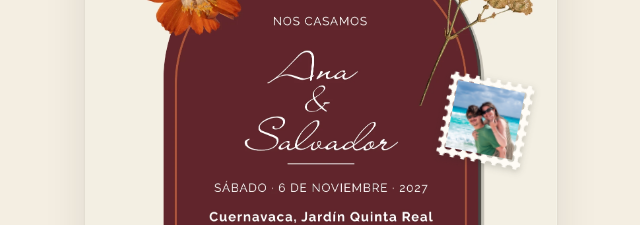
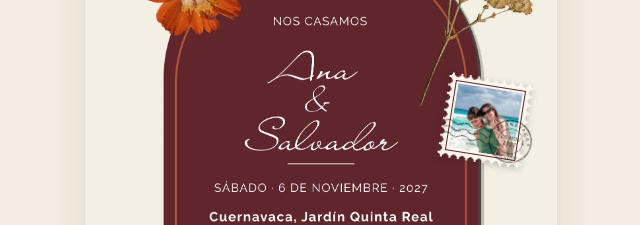
Before and after one commit to chavmoreno/PROYECTO_BODA, a plain HTML site: page docs/Invitacion/index.html in a window 1280 px wide. Shown: the part 130-355 px from the top of the page, without its empty margins (319-959 px from the left). Drawn offline with Linux system fonts and the light colour scheme.

Commit message:
Invitación: sello postal rediseñado con matasellos
- Perforaciones solo en la orilla (ya no se ve el fondo junto a la foto)
- Filete interior color vino y matasellos con Cuernavaca, México, 06 NOV 2027

Co-Authored-By: Claude Opus 5.5 <noreply@anthropic.com>

```diff
--- a/docs/Invitacion/index.html
+++ b/docs/Invitacion/index.html
@@ -13,7 +13,7 @@
 <link rel="preconnect" href="https://fonts.googleapis.com">
 <link rel="preconnect" href="https://fonts.gstatic.com" crossorigin>
 <link href="https://fonts.googleapis.com/css2?family=Allura&family=Raleway:wght@500;700&display=swap" rel="stylesheet">
-<link rel="stylesheet" href="invitacion.css?v=7">
+<link rel="stylesheet" href="invitacion.css?v=11">
 </head>
 <body>
 <main class="pagina">
@@ -22,7 +22,38 @@
   <div class="invitacion" id="invitacion" data-estado="cargando">
     <img class="fondo" src="img/fondo.webp" width="1429" height="2000"
          alt="Invitación a la boda de Ana y Salvador: sábado 6 de noviembre de 2027, Jardín Quinta Real, Cuernavaca. Ceremonia 1:00 PM, cóctel 2:00 PM, comida 4:00 PM.">
-    <div class="sello" aria-hidden="true"><div class="sello-papel"><img src="../img/portada.jpg" alt="" width="1800" height="1200" decoding="async"></div></div>
+    <div class="sello" aria-hidden="true">
+      <div class="sello-sombra"><div class="sello-papel"><div class="sello-foto"><img src="../img/portada.jpg" alt="" width="1800" height="1200" decoding="async"></div></div></div>
+      <!-- Matasellos dibujado: círculo con lugar y fecha, y líneas onduladas -->
+      <svg class="matasello" viewBox="0 0 220 120" focusable="false">
+        <defs>
+          <path id="ms-arriba" d="M116 60a34 34 0 0 1 68 0"/>
+          <path id="ms-abajo" d="M108 60a42 42 0 0 0 84 0"/>
+          <filter id="ms-tinta" x="-5%" y="-5%" width="110%" height="110%">
+            <feTurbulence type="fractalNoise" baseFrequency="1.1" numOctaves="2" seed="7" result="ruido"/>
+            <feColorMatrix in="ruido" type="matrix" values="0 0 0 0 0  0 0 0 0 0  0 0 0 0 0  0 0 0 -1.6 1.5" result="desgaste"/>
+            <feComposite in="SourceGraphic" in2="desgaste" operator="in"/>
+          </filter>
+        </defs>
+        <g filter="url(#ms-tinta)">
+          <g fill="none" stroke="currentColor" stroke-linecap="round">
+            <path stroke-width="2.4" d="M2 46q9-7 18 0t18 0 18 0 18 0 18 0 14 0"/>
+            <path stroke-width="2.4" d="M2 60q9-7 18 0t18 0 18 0 18 0 18 0 10 0"/>
+            <path stroke-width="2.4" d="M2 74q9-7 18 0t18 0 18 0 18 0 18 0 14 0"/>
+            <circle cx="150" cy="60" r="46" stroke-width="2.6"/>
+            <circle cx="150" cy="60" r="28" stroke-width="1.6"/>
+          </g>
+          <g fill="currentColor" font-family="Raleway, sans-serif" font-weight="700" text-anchor="middle">
+            <text font-size="10.5" letter-spacing="2.2"><textPath href="#ms-arriba" startOffset="50%">CUERNAVACA</textPath></text>
+            <text font-size="10.5" letter-spacing="2.2"><textPath href="#ms-abajo" startOffset="50%">MÉXICO</textPath></text>
+            <text x="150" y="57" font-size="11" letter-spacing="1">06 NOV</text>
+            <text x="150" y="70" font-size="11" letter-spacing="1.5">2027</text>
+            <path d="M107 60l2.2-1.6 2.2 1.6-.8-2.6 2.2-1.6h-2.7l-.9-2.6-.9 2.6h-2.7l2.2 1.6z" transform="translate(-2 2)"/>
+            <path d="M189 60l2.2-1.6 2.2 1.6-.8-2.6 2.2-1.6h-2.7l-.9-2.6-.9 2.6h-2.7l2.2 1.6z" transform="translate(-1 2)"/>
+          </g>
+        </g>
+      </svg>
+    </div>
     <p class="campo-nombre" id="inv-nombre" aria-live="polite"></p>
     <span class="campo-linea" aria-hidden="true"></span>
     <p class="campo-etiqueta">Código de invitado</p>
--- a/docs/Invitacion/invitacion.css
+++ b/docs/Invitacion/invitacion.css
@@ -76,21 +76,37 @@ body { background: var(--crema); color: var(--tinta); font: 500 16px/1.5 var(--s
 /* Foto de los novios como sello postal, inclinada sobre el borde del arco */
 .sello {
   position: absolute; top: 24.8%; left: 75.8%; width: 18%;
-  transform: rotate(11deg); transform-origin: center;
-  filter: drop-shadow(0 .5cqw .8cqw rgba(41, 38, 31, .28));
+  transform: rotate(9deg); transform-origin: center;
 }
+.sello-sombra { filter: drop-shadow(0 .45cqw .7cqw rgba(41, 38, 31, .28)); }
 .sello-papel {
-  --r: .85cqw;                                   /* radio de cada perforación */
-  aspect-ratio: 1; padding: calc(var(--r) * 2.1);
-  background: #FFFCF6;
-  /* Bordes perforados: un rectángulo sólido + círculos centrados en el borde */
+  --r: .7cqw;                     /* radio de cada perforación */
+  --t: calc(var(--r) * 1.15);     /* franja de la orilla donde van los medios círculos */
+  --s: calc(var(--r) * 2.7);      /* separación entre perforaciones */
+  aspect-ratio: 1; padding: calc(var(--r) * 3);
+  background: #FBF7EE;
+  /* Orilla perforada: medios círculos solo en el borde (uno por lado) + centro sólido */
   -webkit-mask:
-    linear-gradient(#000 0 0) content-box,
-    radial-gradient(circle, #0000 calc(var(--r) - .5px), #000 var(--r)) calc(var(--r) * -1.25) calc(var(--r) * -1.25) / calc(var(--r) * 2.5) calc(var(--r) * 2.5) round;
+    linear-gradient(#000 0 0) center / calc(100% - 2 * var(--t)) calc(100% - 2 * var(--t)) no-repeat,
+    radial-gradient(circle at 50% 0, #0000 var(--r), #000 calc(var(--r) + .5px)) top / var(--s) var(--t) round no-repeat,
+    radial-gradient(circle at 50% 100%, #0000 var(--r), #000 calc(var(--r) + .5px)) bottom / var(--s) var(--t) round no-repeat,
+    radial-gradient(circle at 0 50%, #0000 var(--r), #000 calc(var(--r) + .5px)) left / var(--t) var(--s) no-repeat round,
+    radial-gradient(circle at 100% 50%, #0000 var(--r), #000 calc(var(--r) + .5px)) right / var(--t) var(--s) no-repeat round;
           mask:
-    linear-gradient(#000 0 0) content-box,
-    radial-gradient(circle, #0000 calc(var(--r) - .5px), #000 var(--r)) calc(var(--r) * -1.25) calc(var(--r) * -1.25) / calc(var(--r) * 2.5) calc(var(--r) * 2.5) round;
+    linear-gradient(#000 0 0) center / calc(100% - 2 * var(--t)) calc(100% - 2 * var(--t)) no-repeat,
+    radial-gradient(circle at 50% 0, #0000 var(--r), #000 calc(var(--r) + .5px)) top / var(--s) var(--t) round no-repeat,
+    radial-gradient(circle at 50% 100%, #0000 var(--r), #000 calc(var(--r) + .5px)) bottom / var(--s) var(--t) round no-repeat,
+    radial-gradient(circle at 0 50%, #0000 var(--r), #000 calc(var(--r) + .5px)) left / var(--t) var(--s) no-repeat round,
+    radial-gradient(circle at 100% 50%, #0000 var(--r), #000 calc(var(--r) + .5px)) right / var(--t) var(--s) no-repeat round;
 }
-.sello-papel img { display: block; width: 100%; height: 100%; object-fit: cover; object-position: 47% 40%; transition: transform .5s ease; }
-.sello:hover .sello-papel img { transform: scale(1.03); }
-.sello-papel { overflow: hidden; }
+/* Filete interior color vino, como el marco impreso de una estampilla */
+.sello-foto { width: 100%; height: 100%; overflow: hidden; outline: .22cqw solid #60252B; outline-offset: .55cqw; }
+.sello-foto img { display: block; width: 100%; height: 100%; object-fit: cover; object-position: 47% 40%; filter: sepia(.12) saturate(.92); transition: transform .5s ease; }
+.sello:hover .sello-foto img { transform: scale(1.03); }
+
+/* Matasellos: tinta desgastada encima de la esquina inferior derecha */
+.matasello {
+  position: absolute; left: 2%; top: 38%; width: 118%; height: auto;
+  transform: rotate(4deg); transform-origin: 68% 50%;
+  color: #2A211D; opacity: .86; mix-blend-mode: multiply; pointer-events: none; overflow: visible;
+}
```
